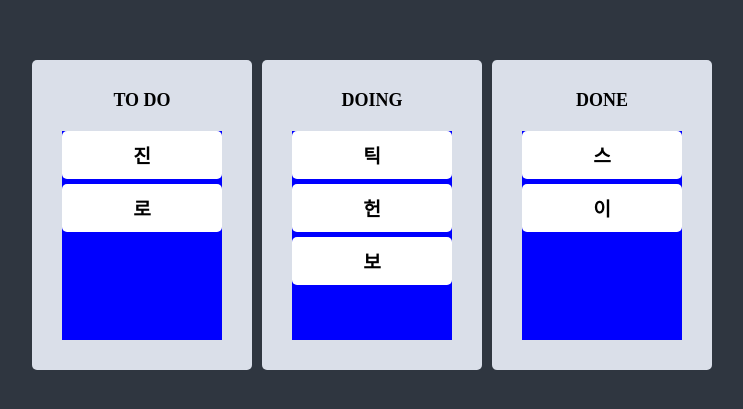
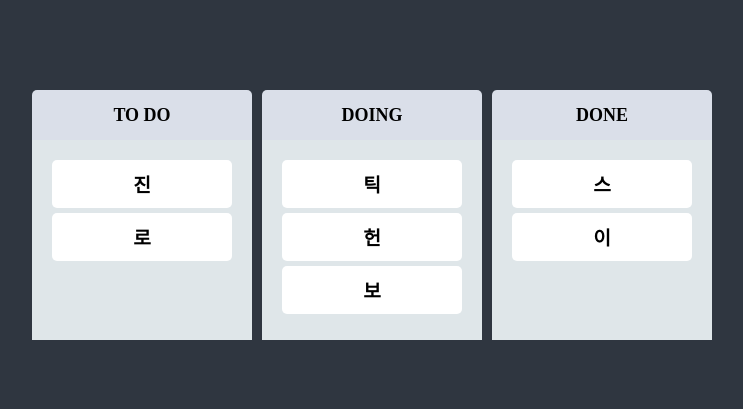
Before and after one commit to tlsgmltjd/Trello-app, a React (Vite) app: page / in a window 1280 px wide. Shown: the part 185-594 px from the top of the page, without its empty margins (268-1011 px from the left). Built offline with nearby package versions, Linux system fonts and the light colour scheme.

Commit message:
Add snapshot-isDragging-style

```diff
--- a/src/Components/Board.tsx
+++ b/src/Components/Board.tsx
@@ -3,7 +3,6 @@ import styled from "styled-components";
 import DragabbleCard from "./DragabbleCard";
 
 const Wrapper = styled.div`
-  padding: 30px;
   background: ${(props) => props.theme.boardColor};
   border-radius: 5px;
   min-height: 250px;
@@ -15,8 +14,10 @@ const BoardTitle = styled.h1`
   font-size: 18px;
   font-weight: 600;
   width: 100%;
-  text-align: center;
-  margin-bottom: 20px;
+  height: 50px;
+  display: flex;
+  justify-content: center;
+  align-items: center;
 `;
 
 interface IAreaProps {
@@ -26,8 +27,13 @@ interface IAreaProps {
 
 const Area = styled.div<IAreaProps>`
   background-color: ${(props) =>
-    props.isDraggingOver ? "pink" : props.isDraggingFromThis ? "red" : "blue"};
+    props.isDraggingOver
+      ? "#ffeaa7"
+      : props.isDraggingFromThis
+      ? "#ff7675"
+      : "#dfe6e9"};
 
+  padding: 20px;
   flex-grow: 1;
   transition: background-color 0.3s ease-in-out;
 `;
--- a/src/Components/DragabbleCard.tsx
+++ b/src/Components/DragabbleCard.tsx
@@ -2,8 +2,11 @@ import React from "react";
 import { Draggable } from "react-beautiful-dnd";
 import styled from "styled-components";
 
-const Card = styled.div`
-  background: ${(props) => props.theme.cardColor};
+const Card = styled.div<{ isDragging: boolean }>`
+  background: ${(props) =>
+    props.isDragging ? "#81ecec" : props.theme.cardColor};
+  box-shadow: ${(props) =>
+    props.isDragging ? "2px 4px 20px rgba(0,0,0,0.2)" : "none"};
   border-radius: 5px;
   padding: 10px 10px;
   margin-bottom: 5px;
@@ -20,8 +23,9 @@ interface IDragabblCardProps {
 function DragabblCard({ toDo, index }: IDragabblCardProps) {
   return (
     <Draggable key={toDo} draggableId={toDo} index={index}>
-      {(provided) => (
+      {(provided, snapshot) => (
         <Card
+          isDragging={snapshot.isDragging}
           ref={provided.innerRef}
           {...provided.dragHandleProps}
           {...provided.draggableProps}
```
